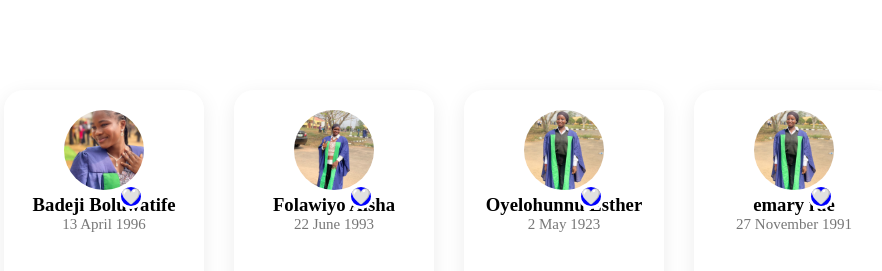
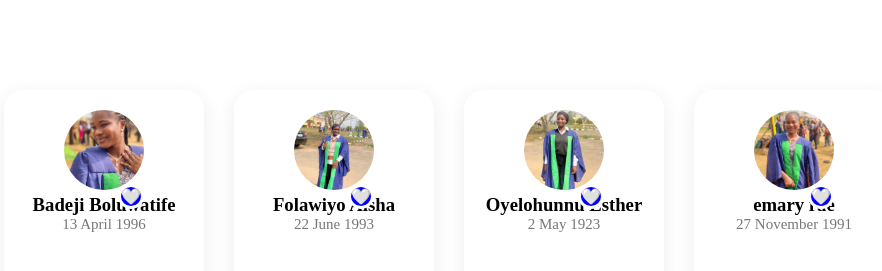
Before and after one commit to badejiboluwatife13-commits/Mini-CSS-GRID-project, a plain HTML site: page index.html in a window 1280 px wide. Shown: the part 207-478 px from the top of the page, without its empty margins (191-1073 px from the left). Drawn offline with Linux system fonts and the light colour scheme.

Commit message:
Updated image card design

```diff
--- a/index.html
+++ b/index.html
@@ -37,7 +37,7 @@
             </div>
             <div class="card">
                 <div class="image-box">
-                    <img src="image/IMG-20250108-WA0111.jpg" alt="">
+                    <img src="image/IMG-20250108-WA0040.jpg" alt="">
                     <div class="heart">🤍</div>
                 </div>
                 <h3>emary rae</h3>
```
Also changed, not shown: image/IMG-20250108-WA0040.jpg (added).
